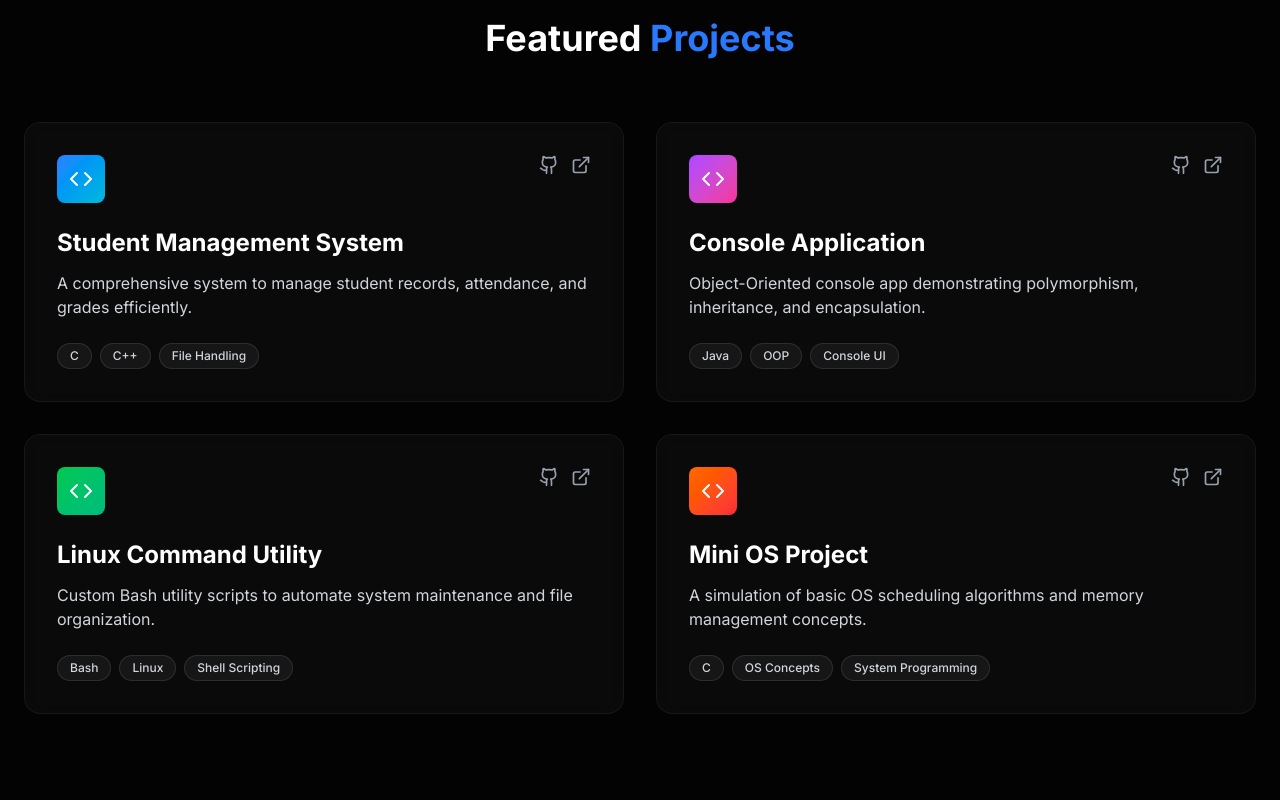
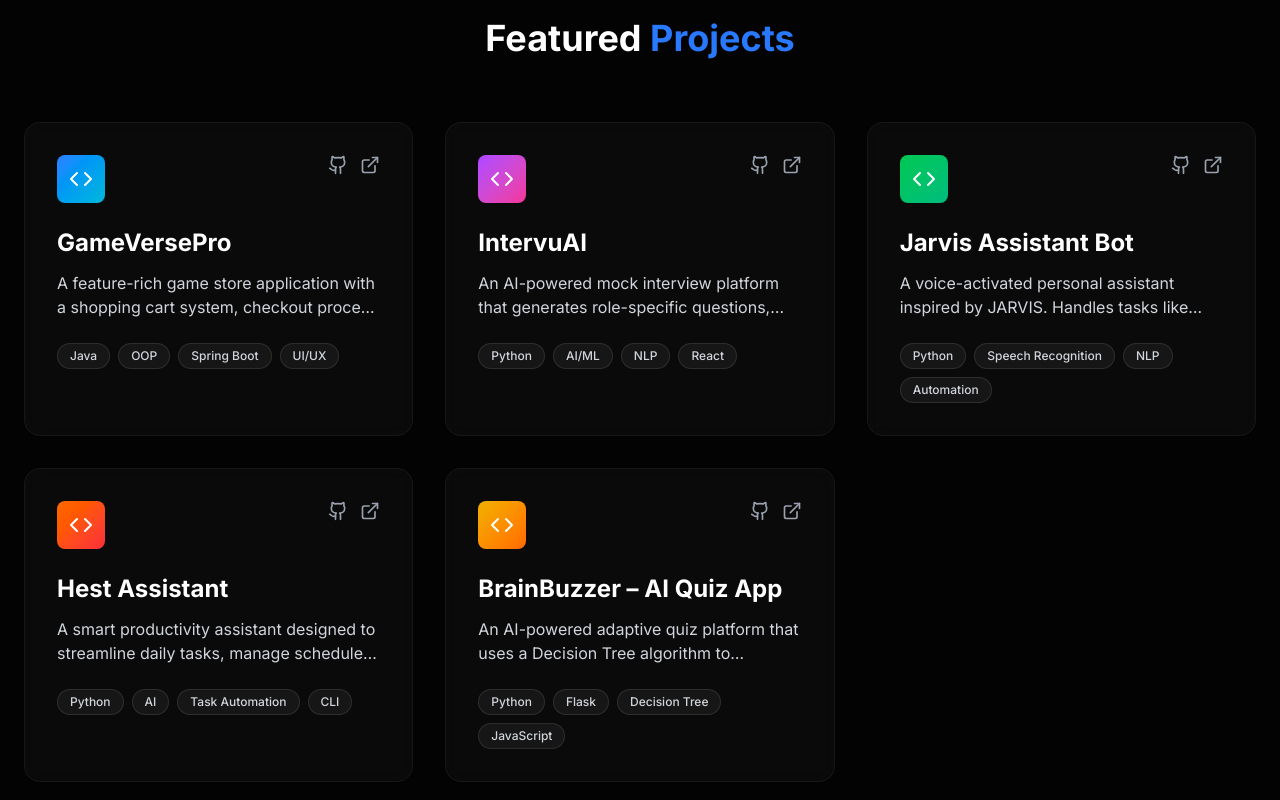
Before and after one commit to hareeswarreddy-g/portfolio-hareesh, a Next.js app: page / in a window 1280 px wide. Shown: the part 2680-3480 px from the top of the page. Built offline with nearby package versions, Linux system fonts and the light colour scheme.

Commit message:
feat: add Contact, Projects, and Skills components to portfolio

```diff
--- a/src/components/Contact.tsx
+++ b/src/components/Contact.tsx
@@ -56,15 +56,16 @@ export default function Contact() {
       setEmail("");
       setMessage("");
 
-    } catch (error: any) {
+    } catch (error) {
+      const err = error as any;
       // This will catch errors from BOTH Firebase and EmailJS
-      console.error("Submission Failure:", error);
+      console.error("Submission Failure:", err);
 
       // Clearer error messages for you to debug
-      if (error.code === 'permission-denied') {
+      if (err.code === 'permission-denied') {
         alert("Firebase Error: Please check your Firestore Security Rules.");
       } else {
-        alert("Failed to send: " + (error.text || error.message || "Unknown Error"));
+        alert("Failed to send: " + (err.text || err.message || "Unknown Error"));
       }
     } finally {
       setLoading(false);
--- a/src/components/Projects.tsx
+++ b/src/components/Projects.tsx
@@ -6,36 +6,44 @@ import Link from "next/link";
 
 const projects = [
     {
-        title: "Student Management System",
-        description: "A comprehensive system to manage student records, attendance, and grades efficiently.",
-        tech: ["C", "C++", "File Handling"],
-        github: "#",
-        demo: "#",
+        title: "GameVersePro",
+        description: "A feature-rich game store application with a shopping cart system, checkout process with payment animations, and game ownership tracking. Includes inventory management and a polished modern UI.",
+        tech: ["Java", "OOP", "Spring Boot", "UI/UX"],
+        github: "https://github.com/hareeswarreddy-g/GameVersePro",
+        demo: "https://github.com/hareeswarreddy-g/GameVersePro",
         color: "from-blue-500 to-cyan-500"
     },
     {
-        title: "Console Application",
-        description: "Object-Oriented console app demonstrating polymorphism, inheritance, and encapsulation.",
-        tech: ["Java", "OOP", "Console UI"],
-        github: "#",
-        demo: "#",
+        title: "IntervuAI",
+        description: "An AI-powered mock interview platform that generates role-specific questions, evaluates answers in real time, and provides detailed feedback to help candidates ace their interviews.",
+        tech: ["Python", "AI/ML", "NLP", "React"],
+        github: "https://github.com/hareeswarreddy-g/IntervuAI",
+        demo: "https://github.com/hareeswarreddy-g/IntervuAI",
         color: "from-purple-500 to-pink-500"
     },
     {
-        title: "Linux Command Utility",
-        description: "Custom Bash utility scripts to automate system maintenance and file organization.",
-        tech: ["Bash", "Linux", "Shell Scripting"],
-        github: "#",
-        demo: "#",
+        title: "Jarvis Assistant Bot",
+        description: "A voice-activated personal assistant inspired by JARVIS. Handles tasks like web search, file management, weather updates, and system controls through natural language commands.",
+        tech: ["Python", "Speech Recognition", "NLP", "Automation"],
+        github: "https://github.com/hareeswarreddy-g/Jarvis-AssistantBot",
+        demo: "https://github.com/hareeswarreddy-g/Jarvis-AssistantBot",
         color: "from-green-500 to-emerald-500"
     },
     {
-        title: "Mini OS Project",
-        description: "A simulation of basic OS scheduling algorithms and memory management concepts.",
-        tech: ["C", "OS Concepts", "System Programming"],
-        github: "#",
-        demo: "#",
+        title: "Hest Assistant",
+        description: "A smart productivity assistant designed to streamline daily tasks, manage schedules, and provide intelligent suggestions. Built with a focus on user-friendly experience.",
+        tech: ["Python", "AI", "Task Automation", "CLI"],
+        github: "https://github.com/hareeswarreddy-g/Hest-Assistant",
+        demo: "https://github.com/hareeswarreddy-g/Hest-Assistant",
         color: "from-orange-500 to-red-500"
+    },
+    {
+        title: "BrainBuzzer – AI Quiz App",
+        description: "An AI-powered adaptive quiz platform that uses a Decision Tree algorithm to dynamically adjust question difficulty based on real-time performance. Features a Neobrutalist game-show UI.",
+        tech: ["Python", "Flask", "Decision Tree", "JavaScript"],
+        github: "https://github.com/hareeswarreddy-g/BrainBuzzer-A-quiz-app",
+        demo: "https://github.com/hareeswarreddy-g/BrainBuzzer-A-quiz-app",
+        color: "from-yellow-500 to-orange-500"
     }
 ];
 
@@ -53,12 +61,12 @@ export default function Projects() {
                         Featured <span className="text-[var(--neon-blue)]">Projects</span>
                     </h2>
 
-                    <div className="grid md:grid-cols-2 gap-8">
+                    <div className="grid md:grid-cols-2 lg:grid-cols-3 gap-8">
                         {projects.map((project, idx) => (
                             <motion.div
                                 key={idx}
                                 whileHover={{ y: -10 }}
-                                className="group relative rounded-2xl overflow-hidden glass border border-[var(--card-border)] hover:border-[var(--neon-blue)]/50 transition-all duration-300"
+                                className={`group relative rounded-2xl overflow-hidden glass border border-[var(--card-border)] hover:border-[var(--neon-blue)]/50 transition-all duration-300 ${idx === projects.length - 1 && projects.length % 3 !== 0 ? "md:col-span-2 lg:col-span-1" : ""}`}
                             >
                                 {/* Hover Glow Background */}
                                 <div className={`absolute inset-0 bg-gradient-to-br ${project.color} opacity-0 group-hover:opacity-10 transition-opacity duration-500`}></div>
--- a/src/components/Skills.tsx
+++ b/src/components/Skills.tsx
@@ -59,7 +59,7 @@ export default function Skills() {
                     </h2>
 
                     <div className="grid md:grid-cols-2 lg:grid-cols-4 gap-6">
-                        {skillGroups.map((group, idx) => (
+                        {skillGroups.map((group) => (
                             <div
                                 key={group.category}
                                 className="p-6 rounded-2xl border border-white/10 bg-white/5"
```
